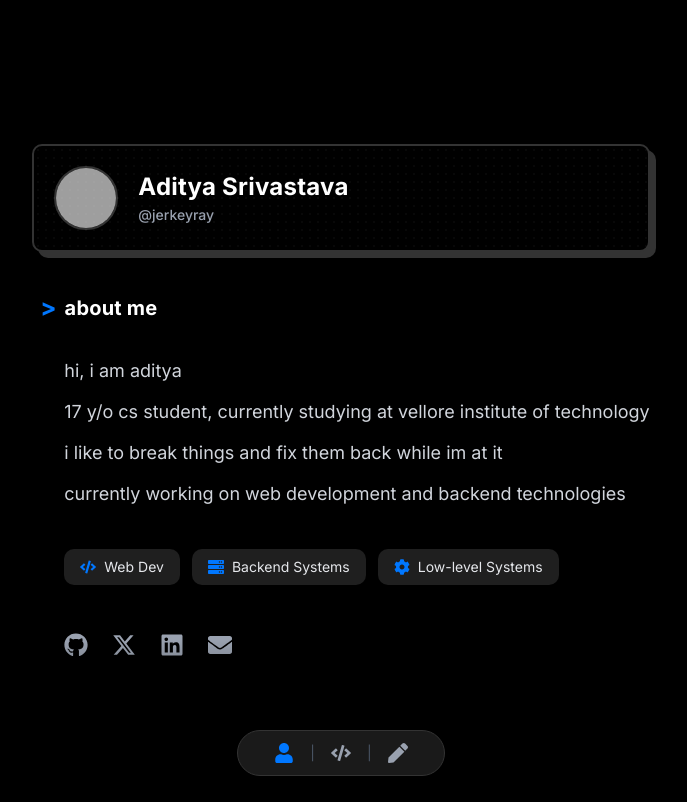
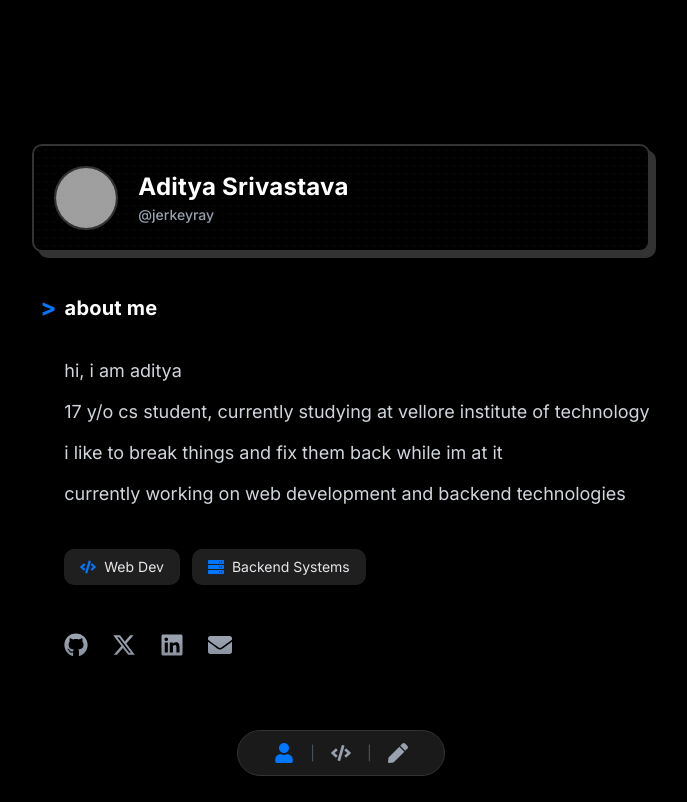
Before and after one commit to jerkeyray/Jerkeyray-Porfolio, a Next.js app: page / in a window 1280 px wide. Shown: the whole page, without its empty margins (299-986 px from the left). Built offline with nearby package versions, Linux system fonts and the light colour scheme; grey boxes are pictures that could not be loaded.

Commit message:
add vercel analytics

```diff
--- a/app/layout.tsx
+++ b/app/layout.tsx
@@ -1,6 +1,7 @@
 import type { Metadata } from "next";
 import { Inter } from "next/font/google";
 import "./globals.css";
+import { Analytics } from "@vercel/analytics/next"
 
 // Import Inter for use throughout the entire site
 const inter = Inter({
@@ -45,6 +46,7 @@ export default function RootLayout({
           {/* Content container */}
           <div className="relative">{children}</div>
         </div>
+        <Analytics />
       </body>
     </html>
   );
--- a/components/AboutMe.tsx
+++ b/components/AboutMe.tsx
@@ -91,10 +91,6 @@ const AboutMe = () => {
               <FaServer className="mr-2 text-[#0077FF]" />
               <span className="text-gray-200 text-sm">Backend Systems</span>
             </div>
-            <div className="flex items-center bg-[#1F1F1F] px-3 sm:px-4 py-1.5 sm:py-2 rounded-lg hover:bg-[#2A2A2A] transition-colors duration-300">
-              <FaCog className="mr-2 text-[#0077FF]" />
-              <span className="text-gray-200 text-sm">Low-level Systems</span>
-            </div>
           </div>
 
           {/* Social Icons Section */}
--- a/package.json
+++ b/package.json
@@ -13,6 +13,7 @@
     "@prisma/extension-accelerate": "^1.3.0",
     "@radix-ui/react-slot": "^1.1.2",
     "@tailwindcss/typography": "^0.5.16",
+    "@vercel/analytics": "^1.5.0",
     "class-variance-authority": "^0.7.1",
     "clsx": "^2.1.1",
     "embla-carousel-autoplay": "^8.5.2",
```
Also changed, not shown: 1 other file (tests, documents, lock files or other folders).
